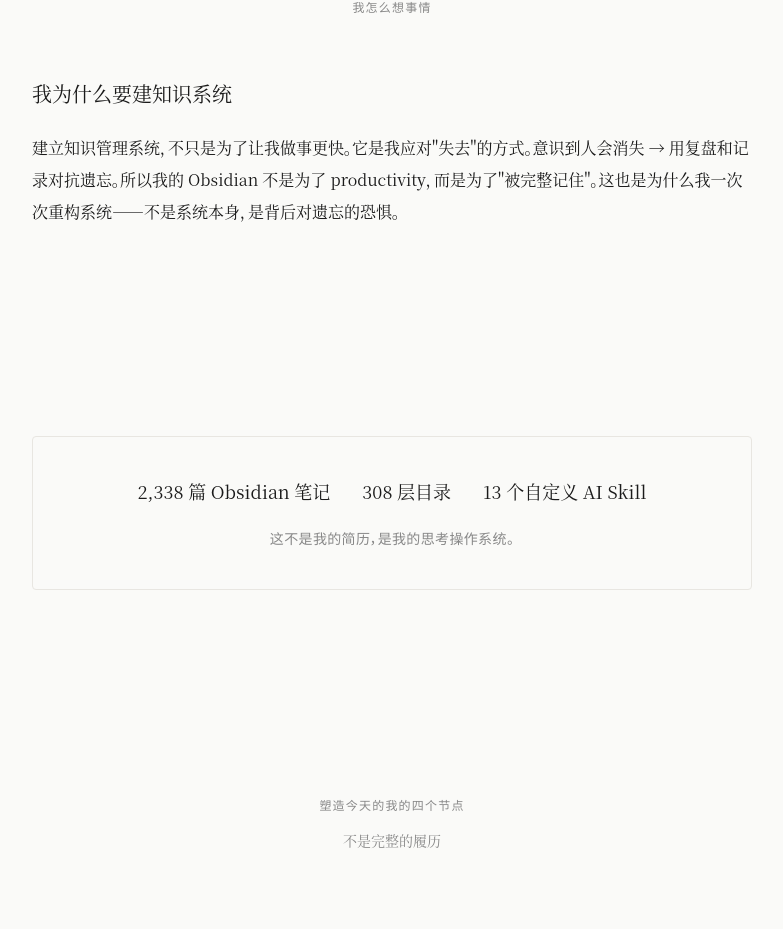
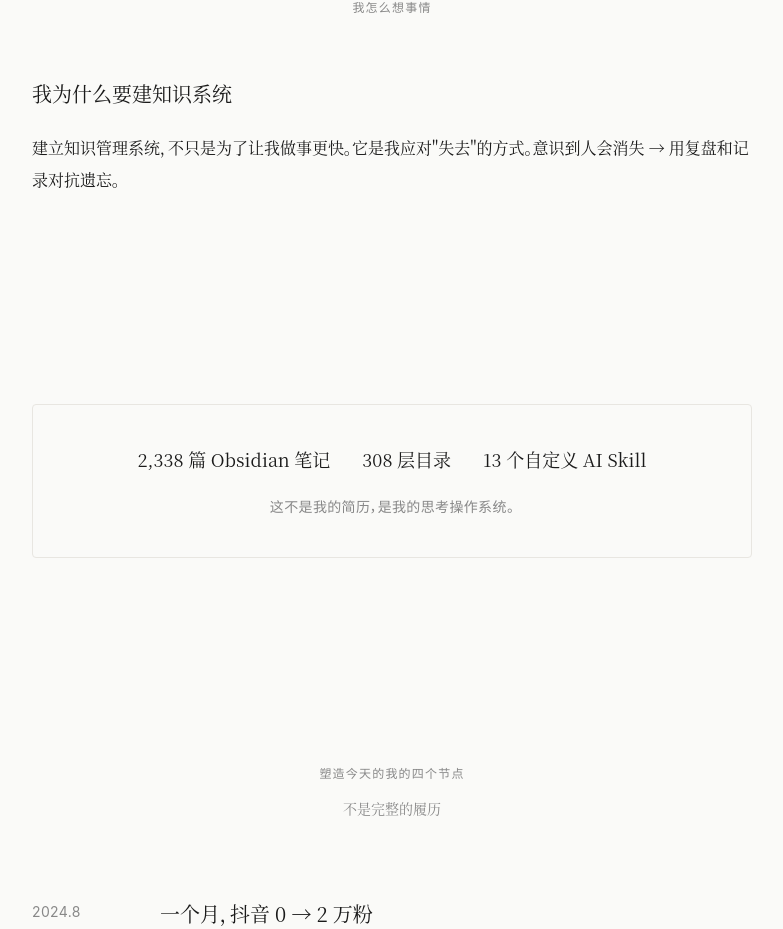
Before and after one commit to Ronaldomder7/mark-portfolio, a Next.js app: page / in a window 1280 px wide. Shown: the part 2234-3163 px from the top of the page, without its empty margins (248-1031 px from the left). Built offline with nearby package versions, Linux system fonts and the light colour scheme.

Commit message:
content: trim thought piece (remove last 2 sentences)

```diff
--- a/content/static.json
+++ b/content/static.json
@@ -20,7 +20,7 @@
   "thoughtPieces": [
     {
       "title": "我为什么要建知识系统",
-      "body": "建立知识管理系统，不只是为了让我做事更快。它是我应对\"失去\"的方式。意识到人会消失 → 用复盘和记录对抗遗忘。所以我的 Obsidian 不是为了 productivity，而是为了\"被完整记住\"。这也是为什么我一次次重构系统——不是系统本身，是背后对遗忘的恐惧。"
+      "body": "建立知识管理系统，不只是为了让我做事更快。它是我应对\"失去\"的方式。意识到人会消失 → 用复盘和记录对抗遗忘。"
     }
   ],
   "dataMetrics": [
--- a/worker/chat-worker.js
+++ b/worker/chat-worker.js
@@ -81,7 +81,7 @@ export default {
         method: "POST",
         headers: {
           "Content-Type": "application/json",
-          "Authorization": \`Bearer \${env.DASHSCOPE_API_KEY}\`,
+          "Authorization": `Bearer ${env.DASHSCOPE_API_KEY}`,
         },
         body: JSON.stringify({
           model: "qwen-plus",
```
